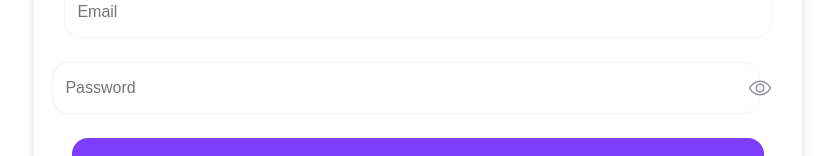
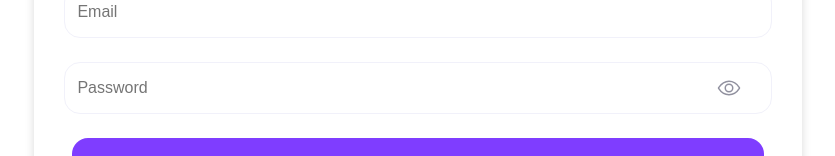
Before and after one commit to Chennakiran2004/Wallety_Frontend, a React (Create React App) app: page /login in a window 1280 px wide. Shown: the part 315-471 px from the top of the page, without its empty margins (222-1057 px from the left). Built offline with nearby package versions, Linux system fonts and the light colour scheme.

Commit message:
login page

```diff
--- a/src/Components/Login/index.tsx
+++ b/src/Components/Login/index.tsx
@@ -126,10 +126,12 @@ const Login = () => {
               e.preventDefault();
             }}
           >
-            <InputField
-              placeholder="Email"
-              onChange={(e) => setEmail(e.target.value)}
-            />
+            <InputFieldContainerWrapper>
+              <InputField
+                placeholder="Email"
+                onChange={(e) => setEmail(e.target.value)}
+              />
+            </InputFieldContainerWrapper>
             <InputFieldContainerWrapper>
               <InputField
                 placeholder="Password"
--- a/src/Components/Login/loginstyled.ts
+++ b/src/Components/Login/loginstyled.ts
@@ -74,9 +74,13 @@ export const InputFieldContainerWrapper = styled.div`
 `;
 
 export const EyeIconContainer = styled(IoEyeOutline)`
-  position: relative;
-  right: 30px;
+  position: absolute;
+  right: 8%;
   color: #91919f;
+
+  @media screen and (min-width: 768px) {
+    right: 8%;
+  }
 `;
 interface GenderIconContainerProps {
   isactive: boolean;
```
